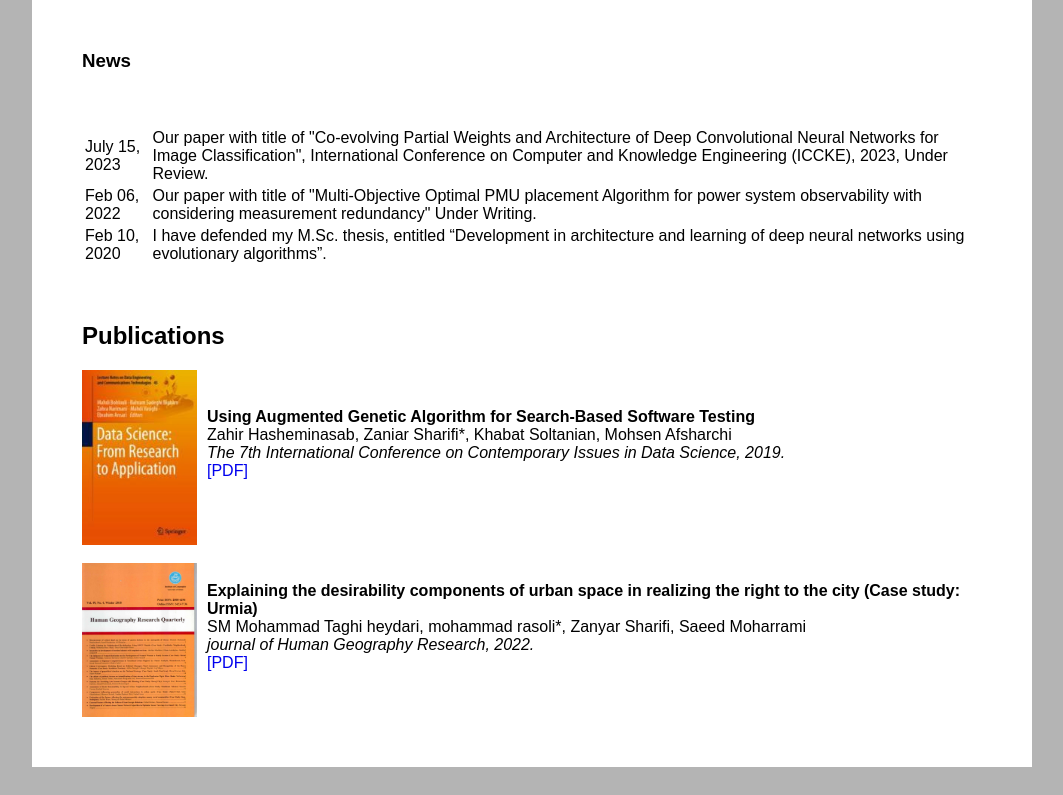
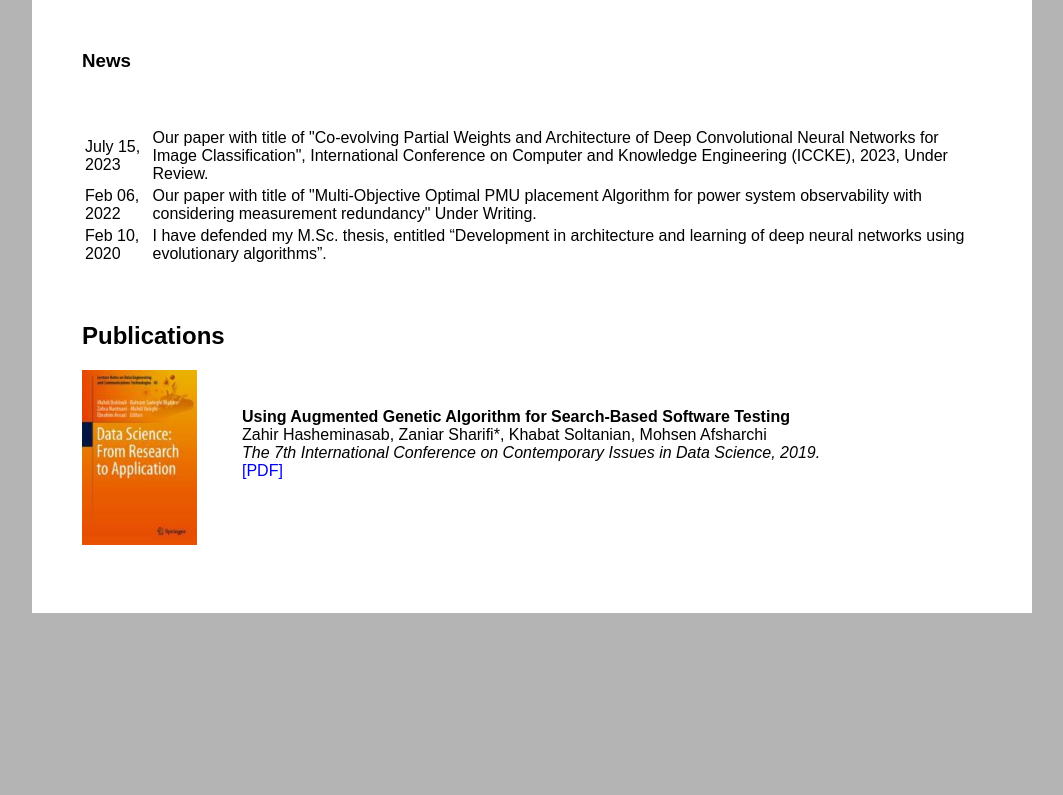
Before and after one commit to XSharifi/XSharifi.github.io, a plain HTML site: page index.html in a window 1280 px wide. Shown: the part 440-1235 px from the top of the page, without its empty margins (108-1171 px from the left). After the commit the page ends 1081 px from the top, so only its background shows below. Drawn offline with Linux system fonts and the light colour scheme.

Commit message:
updating

```diff
--- a/index.html
+++ b/index.html
@@ -133,7 +133,9 @@ Email:<br>
   <td>
 <br>
 </td>
-	<tr>
+
+
+<!--	<tr>
     <td>
       <a href="https://jhgr.ut.ac.ir/article_88217.html"><img border="0" src="./index_files/cover_en.jpg" class="publogo">
     </a></td>
@@ -141,14 +143,13 @@ Email:<br>
       <div class="publication">
       <p><strong>Explaining the desirability components of urban space in realizing the right to the city (Case study: Urmia)</strong>
     <br>SM Mohammad Taghi heydari, mohammad rasoli*, Zanyar Sharifi, Saeed Moharrami <br>
- <!--   <small>*equal contribution</small><br>-->
+    <small>*equal contribution</small><br>
 		<em>journal of Human Geography Research, 2022.</em><br>
 		<a href="https://jhgr.ut.ac.ir/article_88217.html">[PDF]</a>
-<!--       <a href="https://-----">[Code]</a> -->
-<!--     </p></div>   -->
+     <a href="https://-----">[Code]</a>
+ </p></div>
     </td>
-  </tr>
-
+  </tr>  -->
 
  <!-- <tr>
   <td colspan="7">
```
